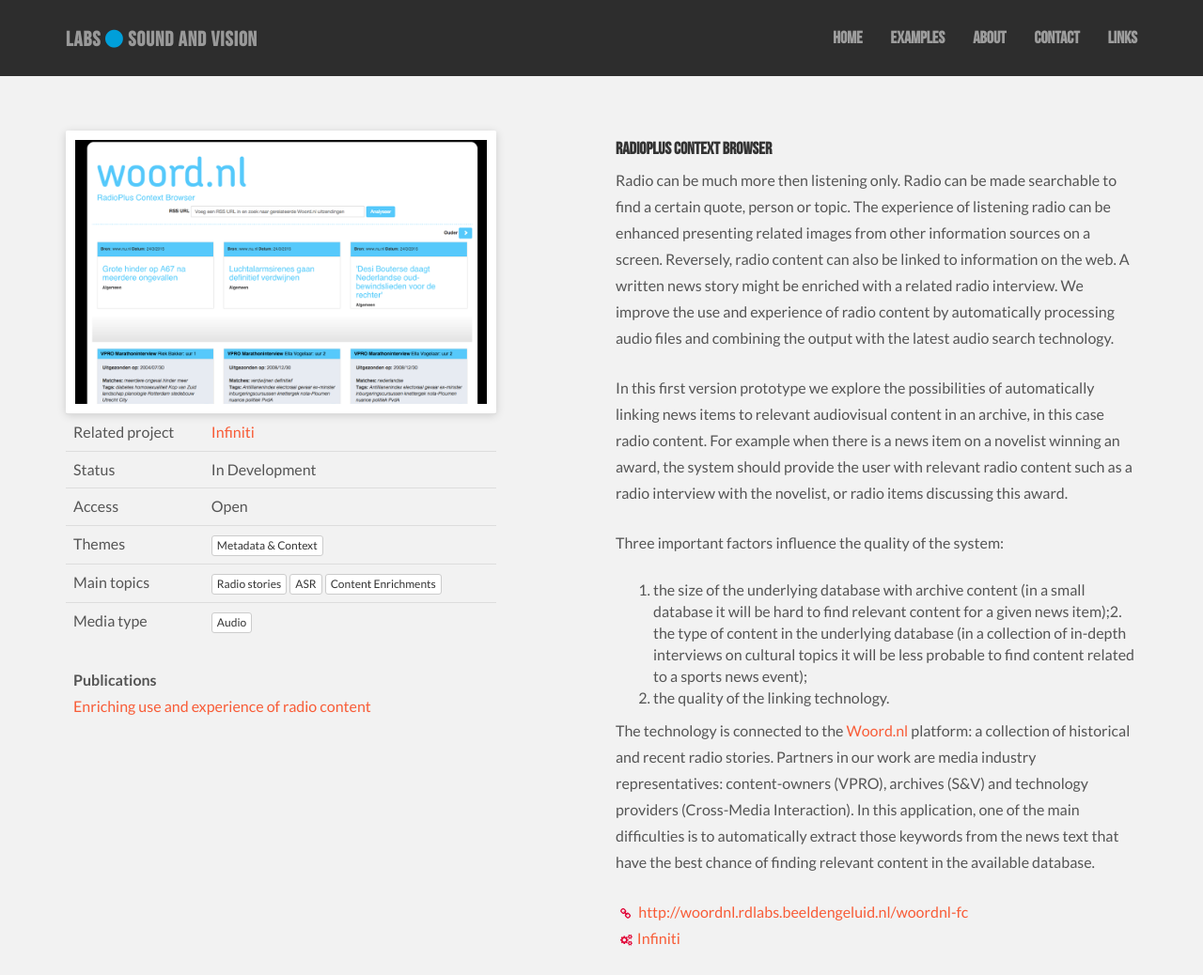
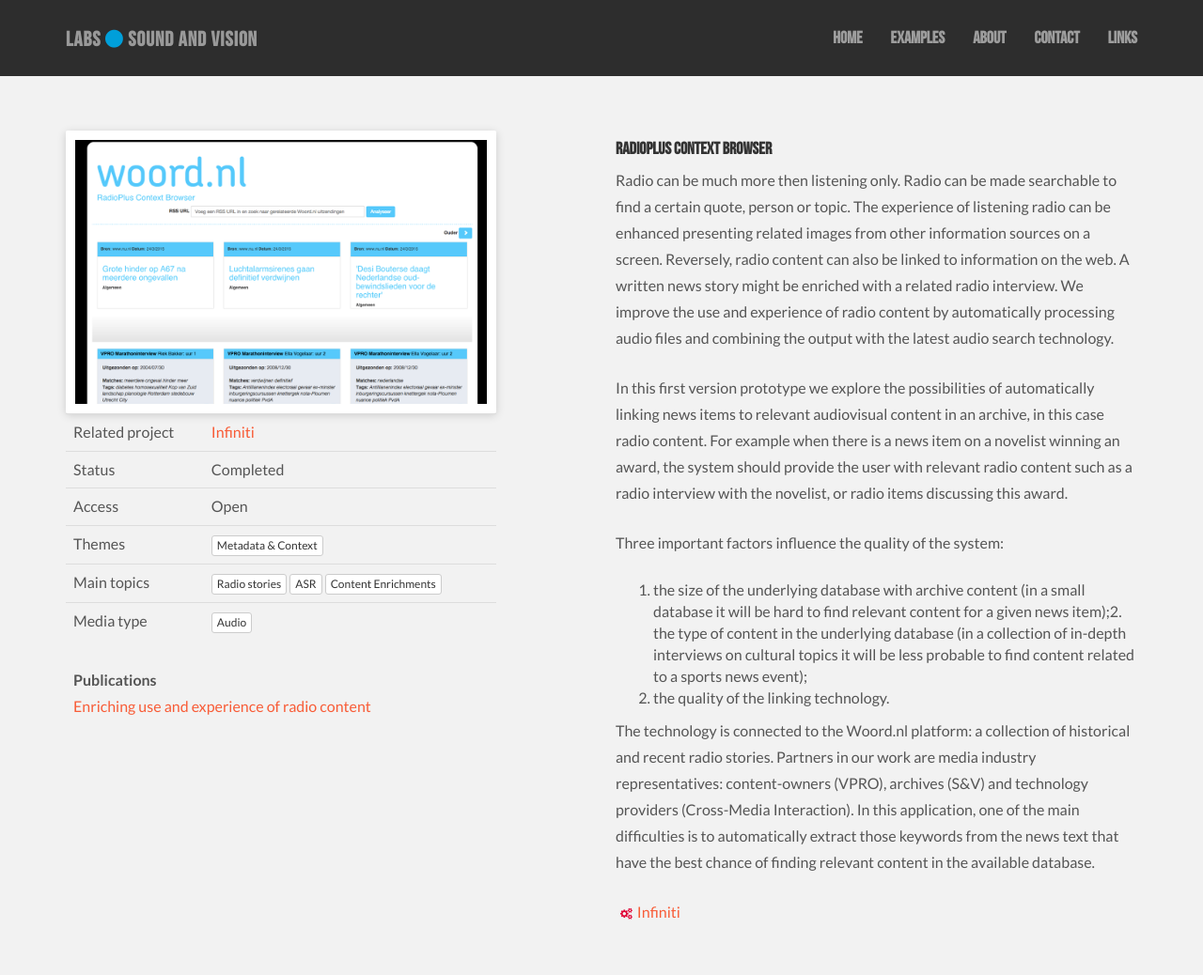
Before and after one commit to roelandordelman/labs, a Jekyll site: the page built from _applications/radioplus-context-browser.md, in a window 1280 px wide and 1038 px high. Shown: the whole window at 94% size. Built offline with Jekyll 4.4.1, drawn with Linux system fonts in a browser that asks for light colours.

Commit message:
Updated Radioplus Context Browser

```diff
--- a/_applications/radioplus-context-browser.md
+++ b/_applications/radioplus-context-browser.md
@@ -6,14 +6,13 @@
 - ASR
 - Content Enrichments
 application_id: dbd10fca-edb3-11e4-8099-005056a71e3a
-website_url: http://woordnl.rdlabs.beeldengeluid.nl/woordnl-fc
 thumb_image: "/uploads/woordnlfc_poster.png"
 poster_image: "/uploads/woordnlfc_poster.png"
 description: Contextualize RSS feeds with woord.nl content
 project_id: dbd2a100-edb3-11e4-8099-005056a71e3a
 access: Open
 status:
-- In Development
+- Completed
 themes:
 - Metadata & Context
 contenttypes:
@@ -33,4 +32,4 @@
 1. the size of the underlying database with archive content (in a small database it will be hard to find relevant content for a given news item);2. the type of content in the underlying database (in a collection of in-depth interviews on cultural topics it will be less probable to find content related to a sports news event);
 3. the quality of the linking technology.
 
-The technology is connected to the [Woord.nl](http://www.woord.nl/start.html) platform: a collection of historical and recent radio stories. Partners in our work are media industry representatives: content-owners (VPRO), archives (S&V) and technology providers (Cross-Media Interaction). In this application, one of the main difficulties is to automatically extract those keywords from the news text that have the best chance of finding relevant content in the available database.
+The technology is connected to the Woord.nl platform: a collection of historical and recent radio stories. Partners in our work are media industry representatives: content-owners (VPRO), archives (S&V) and technology providers (Cross-Media Interaction). In this application, one of the main difficulties is to automatically extract those keywords from the news text that have the best chance of finding relevant content in the available database.
```
